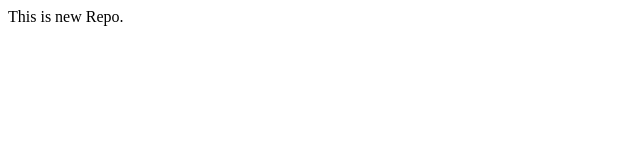
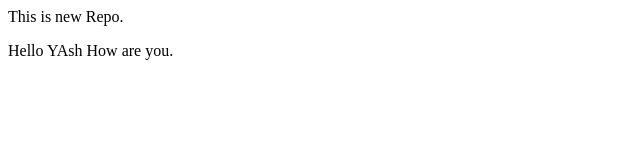
Before and after one commit to Shubhambharti241/local, a plain HTML site: page index.html in a window 1280 px wide. Shown: the whole page, without its empty margins (0-640 px from the left). Drawn offline with Linux system fonts and the light colour scheme.

Commit message:
this is new feature1

```diff
--- a/index.html
+++ b/index.html
@@ -1,3 +1,8 @@
 <p>
                This is new Repo.
 </p>
+
+<p>
+               Hello YAsh How are you.
+
+</p>
```
